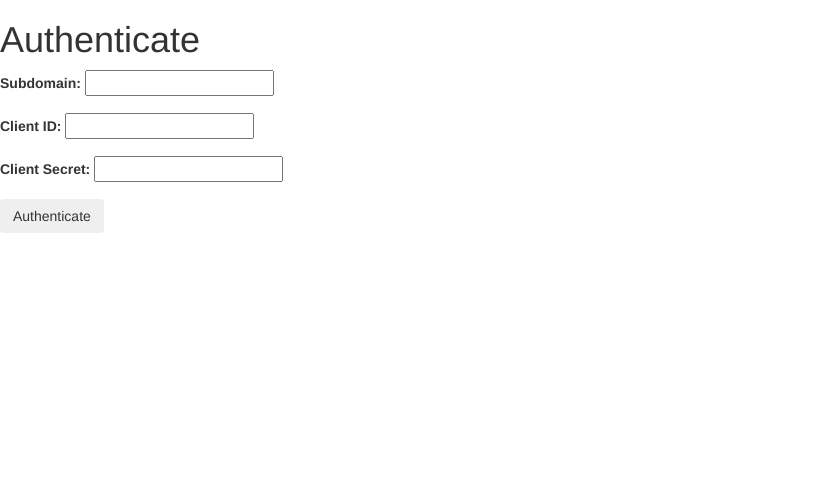
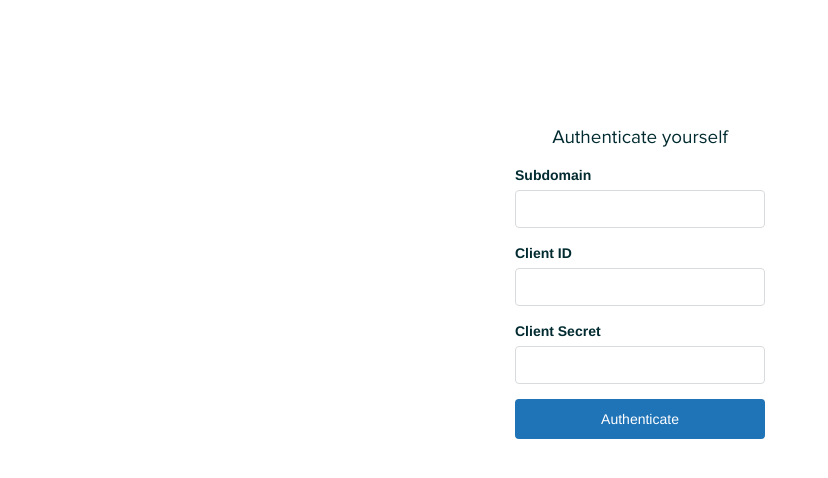
Before and after one commit to limjunan/Ticket-Viewer, a Flask app: page / in a window 1280 px wide. Shown: the top 478 px of the page, without its empty margins (0-828 px from the left). Run offline with Flask 2, Linux system fonts and the light colour scheme; some libraries are stand-ins or nearby versions.

Commit message:
style: styled authentication page

```diff
--- a/app/forms.py
+++ b/app/forms.py
@@ -8,7 +8,7 @@ from wtforms import StringField, PasswordField, SubmitField
 from wtforms.validators import DataRequired
 
 class AuthenticationForm(FlaskForm):
-    client_id = StringField('Client ID: ', validators=[DataRequired()])
-    client_secret = PasswordField('Client Secret: ', validators=[DataRequired()])
-    client_url = StringField('Subdomain: ', validators=[DataRequired()])
+    client_id = StringField('Client ID', validators=[DataRequired()])
+    client_secret = PasswordField('Client Secret', validators=[DataRequired()])
+    client_url = StringField('Subdomain', validators=[DataRequired()])
     submit = SubmitField('Authenticate')
--- /dev/null
+++ b/app/static/styles.css
@@ -0,0 +1,82 @@
+body {
+    margin: 0;
+    color: #012b30 !important;
+}
+
+@font-face {
+    font-family: 'SharpSansNo1-Bold';
+    src: url('assets/SharpSansNo1-Bold.otf') format('opentype'),
+         url('assets/SharpSansNo1-Bold.ttf') format('ttf')
+}
+
+@font-face {
+    font-family: 'ProximaNova';
+    src: url('assets/ProximaNovaFont.otf') format('opentype')
+}
+
+h1, h2, h3, h4, h5, h6 {font-family: 'SharpSansNo1-Bold'}
+p {font-family: 'ProximaNova';}
+
+/* Form related */
+.authenticate-form {
+    display: flex;
+    justify-content: center;
+    margin-top: 120px;
+}
+
+.form-title {
+    font-size: 135%;
+    padding: 4px;
+    display: flex;
+    justify-content: center;
+}
+
+#client_secret, #client_url, #client_id {
+    width: 250px;
+    border: 1px solid #d8dcde;
+    border-radius: 4px;
+    background-color: transparent;
+    padding: 0;
+    min-height: 1em;
+    height: 38px;
+    padding: calc(10 / 14 * 1em) calc(16 / 14 * 1em);
+}
+
+/* Buttons */
+.c-btn {
+    display: inline-block;
+    /* prettier-ignore */
+    transition:
+      border-color .25s ease-in-out,
+      box-shadow .1s ease-in-out,
+      background-color .25s ease-in-out,
+      color .25s ease-in-out;
+    margin: 0;
+    border: 1px solid transparent;
+    border-radius: 4px;
+    cursor: pointer;
+    overflow: hidden;
+    vertical-align: middle;
+    text-align: center;
+    text-decoration: none; /* [1] */
+    text-overflow: ellipsis;
+    white-space: nowrap;
+    font-family: inherit; /* [2] */
+    font-weight: var(--zd-font-weight-regular);
+    -webkit-font-smoothing: subpixel-antialiased;
+    box-sizing: border-box;
+    user-select: none;
+    -webkit-touch-callout: none;
+    border-color: transparent;
+    background-color: #1f73b7;    ;
+    color: #fff;
+    padding: 0 calc(27 / 14 * 1em);
+    height: 40px;
+    line-height: 38px;
+    width: 100%;
+  }
+  .c-btn:hover {
+    border-color: transparent;
+    background-color: #144a75;
+    color: #fff;
+  }
--- a/app/templates/authenticate.html
+++ b/app/templates/authenticate.html
@@ -1,26 +1,33 @@
 {% extends "layout.html" %}
 {% block content %}
 
-<h1>Authenticate</h1>
-<div>
+
+<div class='authenticate-form'>
     <form method="POST" action="">
         <!-- CSRF token -->
         {{ form.hidden_tag() }}
 
+        <div class='form-title'>
+            <p>Authenticate yourself</p>
+        </div>
+
         <div class='form-group'>
             {{ form.client_url.label() }}
+            <br>
             {{ form.client_url() }}
         </div>
         <div class='form-group'>
             {{ form.client_id.label() }}
+            <br>
             {{ form.client_id() }}
         </div>
         <div class='form-group'>
             {{ form.client_secret.label() }}
+            <br>
             {{ form.client_secret() }}
         </div>
         <div class='form-group'>
-            {{ form.submit(class='btn') }}
+            {{ form.submit(class='c-btn') }}
         </div>
     </form>
 </div>
--- a/app/templates/layout.html
+++ b/app/templates/layout.html
@@ -4,6 +4,7 @@
     <meta charset="UTF-8">
     <meta http-equiv="X-UA-Compatible" content="IE=edge">
     <meta name="viewport" content="width=device-width, initial-scale=1.0">
+    <link rel="stylesheet" href="../static/styles.css">
     <!-- Latest compiled and minified CSS -->
     <link rel="stylesheet" href="https://maxcdn.bootstrapcdn.com/bootstrap/3.3.7/css/bootstrap.min.css" integrity="sha384-BVYiiSIFeK1dGmJRAkycuHAHRg32OmUcww7on3RYdg4Va+PmSTsz/K68vbdEjh4u" crossorigin="anonymous">
 
@@ -18,6 +19,10 @@
     {% endif %}
 </head>
 <body>
+    <header>
+
+    </header>
+    <div class='container'>
     {% with messages = get_flashed_messages(with_categories=true) %}
         {% if messages %}
             <ul class=flashes>
@@ -28,5 +33,6 @@
         {% endif %}
     {% endwith %}
     {% block content %}{% endblock %}
+    </div>
 </body>
 </html>
```
Also changed, not shown: app/static/assets/ProximaNovaFont.otf (added), app/static/assets/SharpSansNo1-Bold.otf (added), app/static/assets/SharpSansNo1-Bold.ttf (added), 3 other files.
